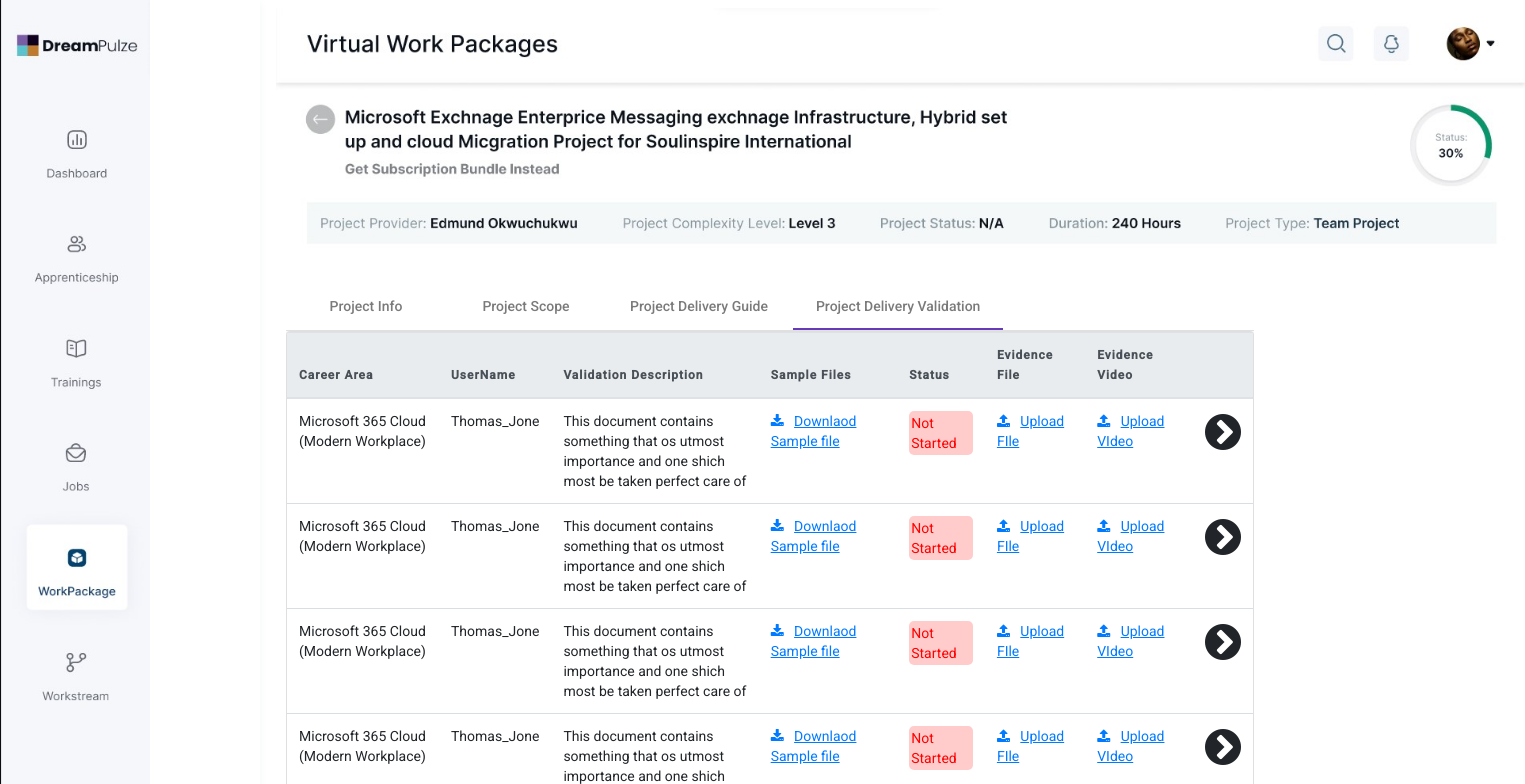
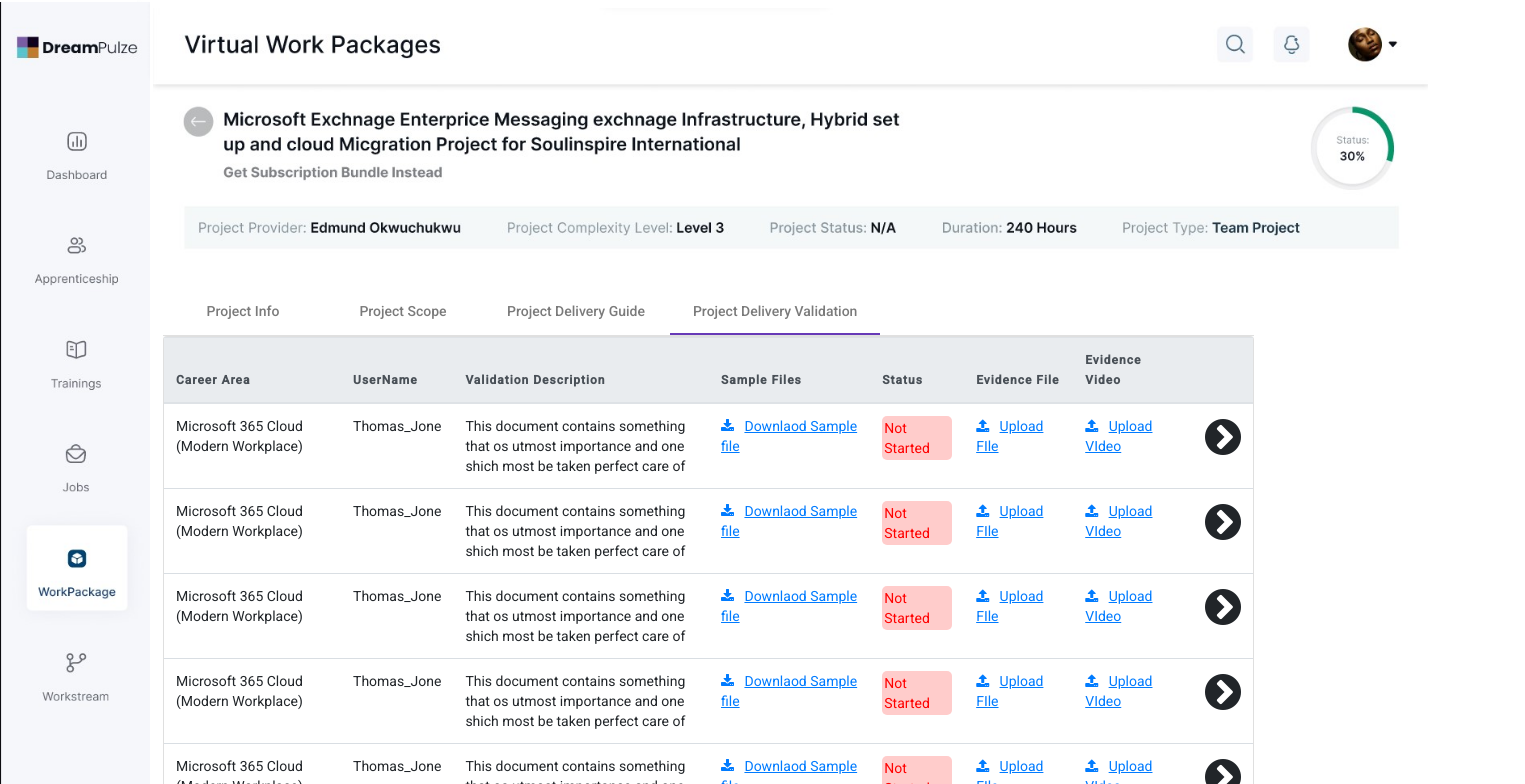
Before and after one commit to Neriah05/DeliveryValidationTest-1, an Angular app: page / in a window 1280 px wide. Shown: the top 784 px of the page, 1525 px wide, since content can reach past the window. Built offline with nearby package versions, Linux system fonts and the light colour scheme.

Commit message:
made new changes

```diff
--- a/src/app/home/home.component.css
+++ b/src/app/home/home.component.css
@@ -2,11 +2,12 @@ img.sidenav {
   height: 850px;
   width: 150px;
   margin: 0px;
+  padding-top: 2px;
 
 }
 
 img.topnav {
-  width: 1400px;
-  height: 240px;
-  margin: 0px;
+  width: 1490px;
+  height: 245px;
+
 }
--- a/src/app/home/home.component.html
+++ b/src/app/home/home.component.html
@@ -1,11 +1,12 @@
 <!-- Layout wrapper -->
 <div class="layout-wrapper layout-content-navbar">
-  <div class="layout-container">
+  <div class="layout-container" style="margin: 0px">
     <!-- Menu -->
 
     <aside
       id="layout-menu"
       class="layout-menu menu-vertical menu bg-menu-theme"
+      style="max-width: 137px"
     >
       <img
         class="sidenav"
@@ -16,7 +17,7 @@
     <!-- / Menu -->
 
     <!-- Layout container -->
-    <div class="layout-page">
+    <div class="layout-page" style="margin: 0px">
       <!-- Navbar -->
 
       <nav class="navbar navbar-expand-xl align-items-center">
@@ -30,7 +31,7 @@
       <!-- / Navbar -->
 
       <!-- Content wrapper -->
-      <div class="content-wrapper">
+      <div class="content-wrapper" style="margin: 0px">
         <!-- Content -->
 
         <div class="container-xxl flex-grow-1 container-p-y">
```
